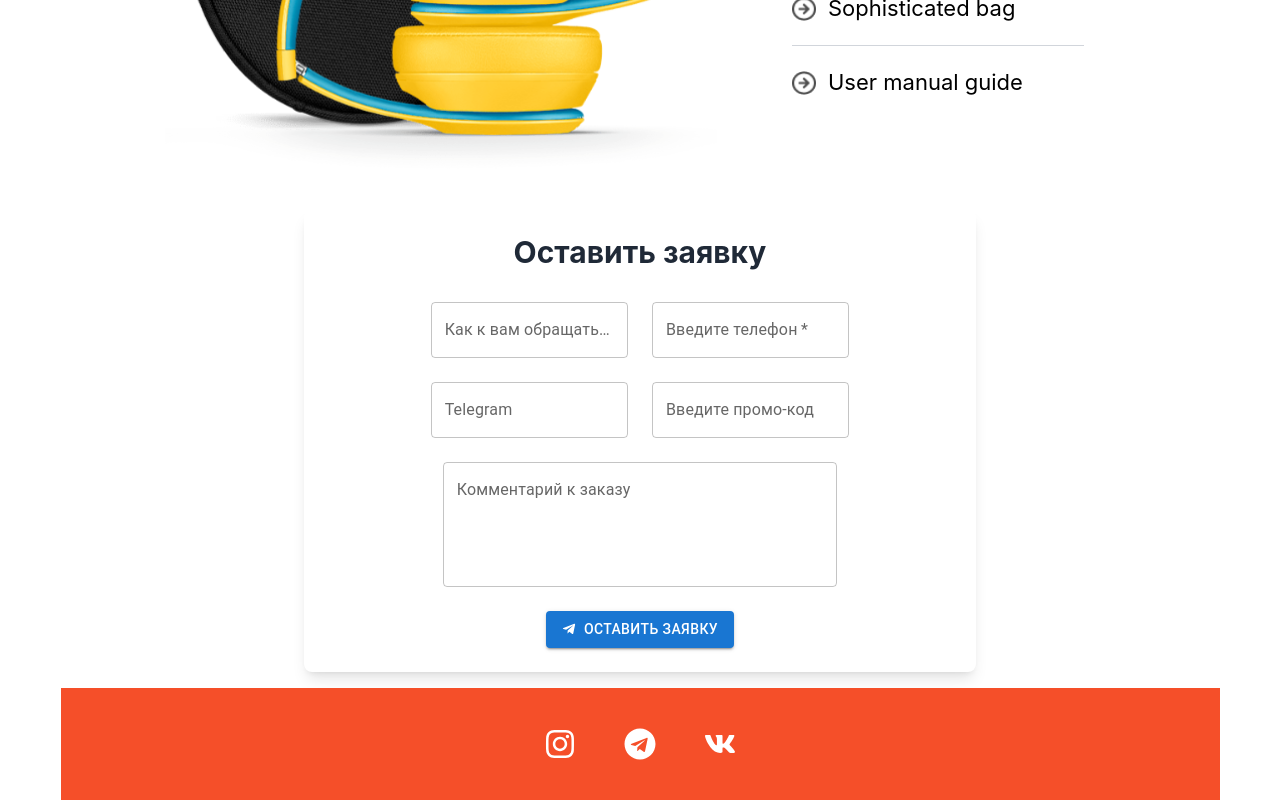
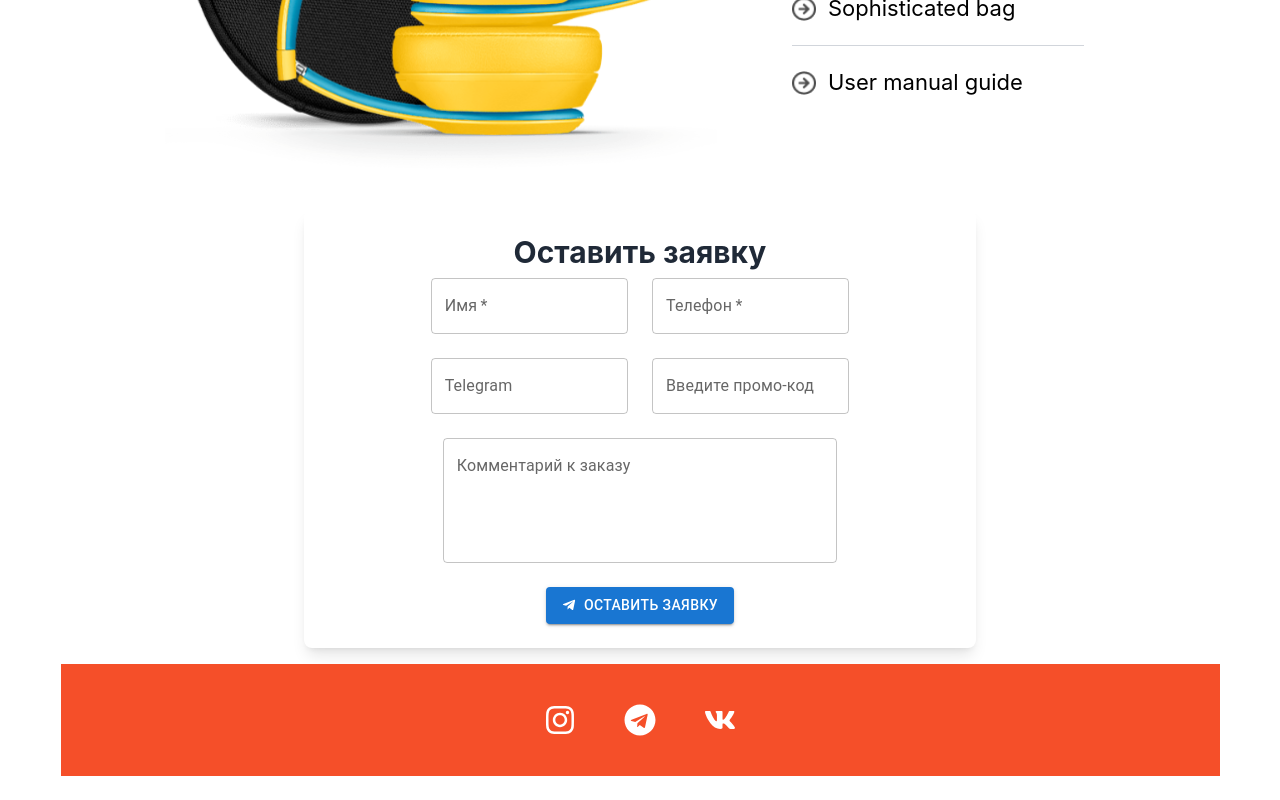
Before and after one commit to iHubOrganization/site, a React (Vite) app: page / in a window 1280 px wide. Shown: the part 1719-2519 px from the top of the page. After the commit the page ends 2495 px from the top, so only its background shows below. Built offline with nearby package versions, Linux system fonts and the light colour scheme; no server answers.

Commit message:
add city

```diff
--- a/package.json
+++ b/package.json
@@ -13,6 +13,7 @@
     "@emotion/react": "^11.13.3",
     "@emotion/styled": "^11.13.0",
     "@mui/material": "^6.1.6",
+    "axios": "^1.7.7",
     "react": "^18.3.1",
     "react-dom": "^18.3.1",
     "react-icons": "^5.3.0",
--- a/src/components/common/Order.tsx
+++ b/src/components/common/Order.tsx
@@ -1,9 +1,10 @@
-import React from 'react'
+import React, { useState, useEffect } from 'react'
 import { TextField, Button } from '@mui/material'
 import { FaTelegramPlane } from 'react-icons/fa'
 import { canSendMessage } from '../../helpers/canSendMessage'
 import { sendToTelegram } from '../../helpers/telegramApi'
 import { FormData } from '../../pages/MainPage'
+import axios from 'axios'
 import { toast } from 'react-toastify'
 import 'react-toastify/dist/ReactToastify.css'
 
@@ -19,6 +20,22 @@ const Order: React.FC<{
 	formData: FormData
 	setFormData: React.Dispatch<React.SetStateAction<FormData>>
 }> = ({ formData, setFormData }) => {
+	const [city, setCity] = useState<string | null>(null)
+
+	useEffect(() => {
+		const fetchCity = async () => {
+			try {
+				const response = await axios.get('https://ipapi.co/json/')
+				setCity(response.data.city)
+			} catch (error) {
+				console.error('Error fetching location:', error)
+			}
+		}
+		fetchCity()
+	}, [])
+
+	console.log(city)
+
 	const handleChange = (e: React.ChangeEvent<HTMLInputElement>) => {
 		const { name, value } = e.target
 		setFormData((prev) => ({ ...prev, [name]: value }))
@@ -41,13 +58,14 @@ const Order: React.FC<{
 				messageParts.push(`Промо-код: ${formData.promoCode}`)
 			if (formData.comment)
 				messageParts.push(`Комментарий: ${formData.comment}`)
+			if (city) messageParts.push(`Город: ${city}`)
 
 			const message = messageParts.join('\n')
 
 			try {
 				await sendToTelegram(message)
 				toast.success('Заявка успешно отправлена!')
-				setFormData(initialFormData) // Очистить форму после успешной отправки
+				setFormData(initialFormData)
 			} catch (error) {
 				toast.error('Ошибка при отправке заявки. Попробуйте еще раз позже.')
 				console.error('Error sending message:', error)
@@ -59,12 +77,12 @@ const Order: React.FC<{
 
 	return (
 		<div className='order-form bg-white px-10 py-6 rounded-lg shadow-lg max-w-2xl mx-auto mt-10'>
-			<h2 className='text-center text-3xl font-bold text-gray-800 mb-2'>
+			<h2 className='text-3xl font-bold text-gray-800 mb-2 text-center'>
 				Оставить заявку
 			</h2>
-			<div className='mt-8 form-fields flex flex-col md:flex-row flex-wrap gap-6 justify-center items-center'>
+			<div className='form-fields flex flex-col md:flex-row flex-wrap gap-6 justify-center items-center'>
 				<TextField
-					label='Как к вам обращаться?'
+					label='Имя'
 					variant='outlined'
 					name='name'
 					value={formData.name}
@@ -73,7 +91,7 @@ const Order: React.FC<{
 					required
 				/>
 				<TextField
-					label='Введите телефон'
+					label='Телефон'
 					variant='outlined'
 					name='phone'
 					value={formData.phone}
```
Also changed, not shown: 1 other file (tests, documents, lock files or other folders).
